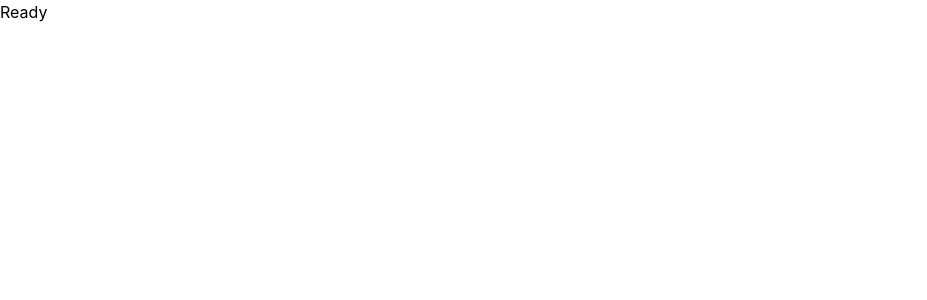
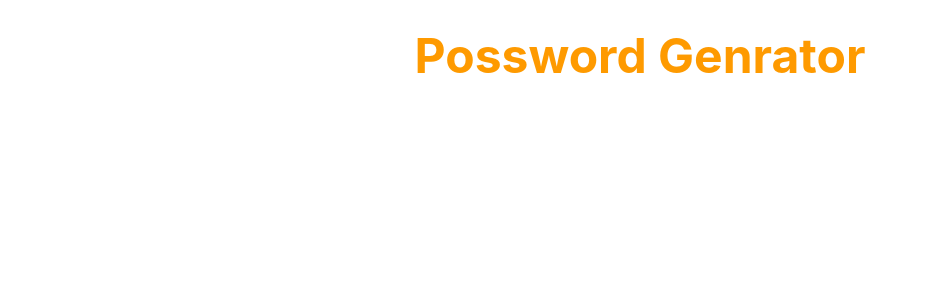
Before and after one commit to yadnyesh-96/react-js-fundamentals, a React app in the folder 06passwordGenerator/: page / in a window 1280 px wide. Shown: the top 300 px of the page, without its empty margins (0-927 px from the left). Built offline with nearby package versions, Linux system fonts and the light colour scheme; the HTML template or start-up script is replaced by a standard one.

Commit message:
passwors Generator project

```diff
--- a/06passwordGenerator/src/App.jsx
+++ b/06passwordGenerator/src/App.jsx
@@ -5,7 +5,7 @@ function App() {
 
   return (
     <>
-      <h1 >Ready</h1>
+      <h1 className="text-center my-8 text-amber-500 text-5xl font-bold">Possword Genrator</h1>
     </>
   )
 }
```
